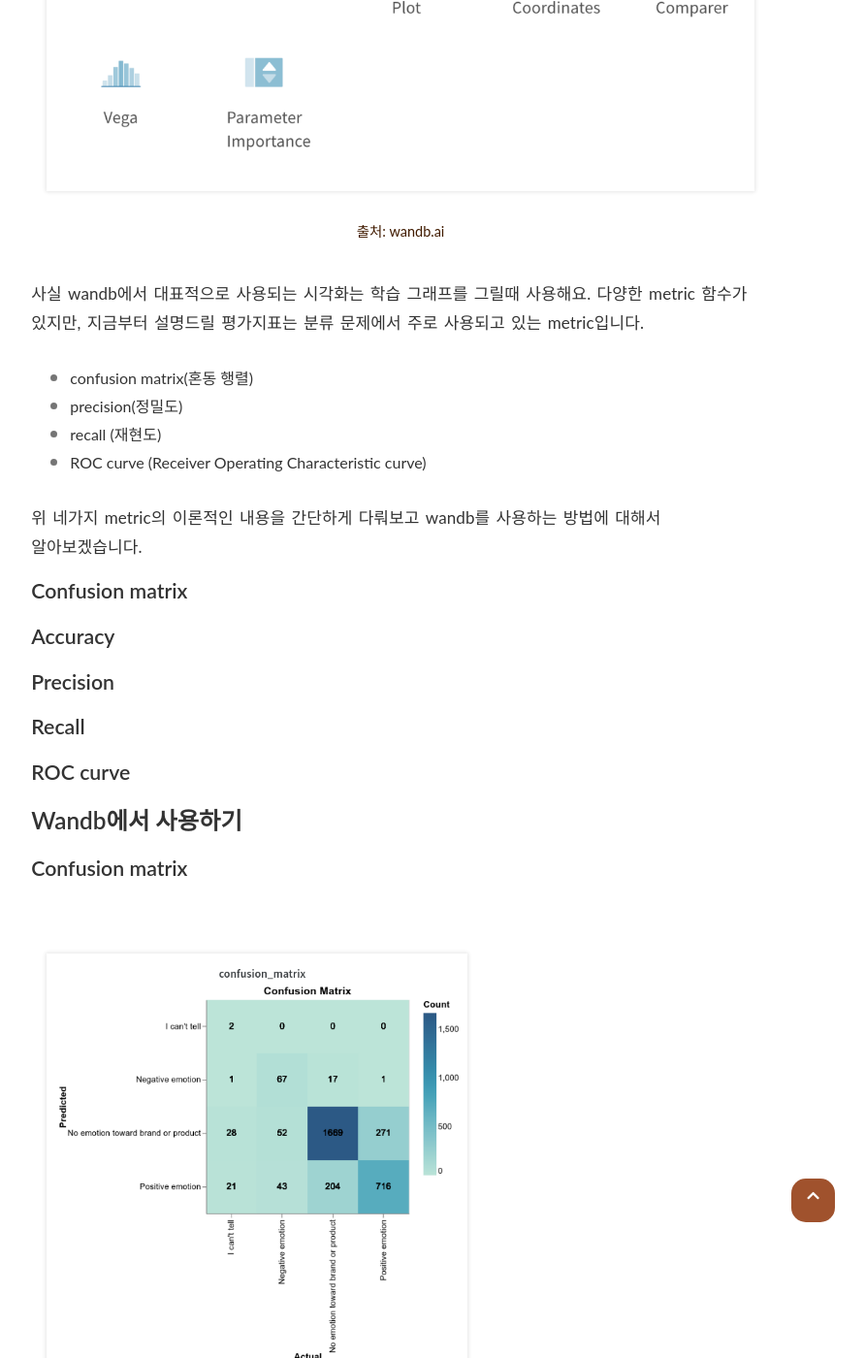
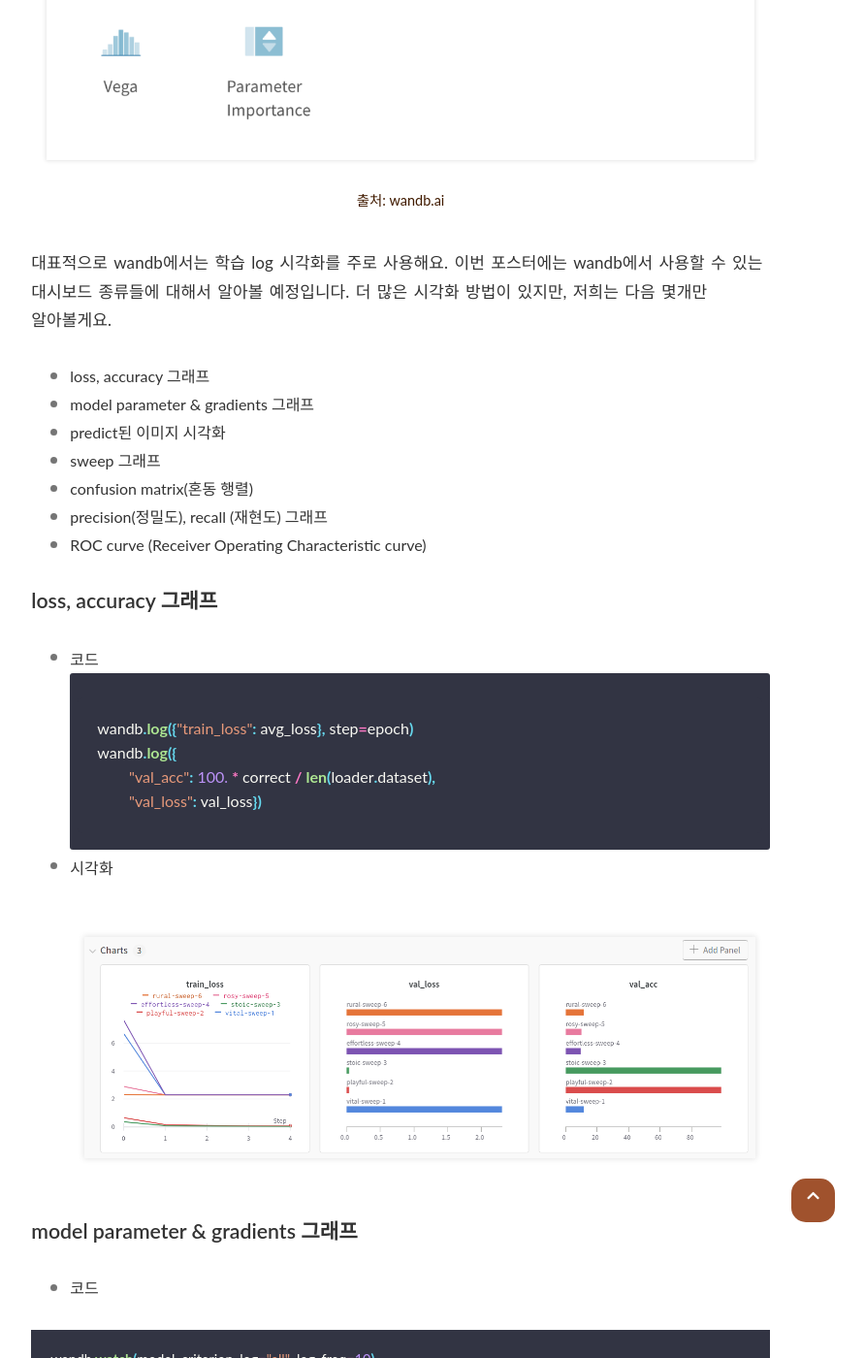
Before and after one commit to PEBpung/PEBpung.github.io, a Jekyll site: the page built from _posts/2021-10-17-WandB-3.md, in a window 1280 px wide and 1400 px high, scrolled down 1040 px. Shown: the whole window at 97% size, without its empty margins (227-1119 px from the left). Built offline with Jekyll 4.4.1, drawn with Linux system fonts in a browser that asks for light colours; nearby versions of some CDN libraries; some web fonts are replaced; comment, search, counter and statistics services are not loaded; some of the changed text lies outside the part shown.

Commit message:
[Update] wandb-3

````diff
--- a/_posts/2021-10-17-WandB-3.md
+++ b/_posts/2021-10-17-WandB-3.md
@@ -1,6 +1,6 @@
 ---
 layout: post
-title: "3. ROC, PR curves와 Confusion Matrices 시각화하기 (feat. WandB)"
+title: "3. WandB의 다양한 시각화방법 (feat. Confusion Matrices)"
 subtitle : WandB-3
 tags: [WandB]
 categories: WandB
@@ -9,7 +9,7 @@
 typora-root-url: ../
 ---
 
-> WandB를 이용해서 ROC, PR curves와 Confusion Matrices를 시각화 해주는 방법입니다.
+> WandB를 이용해서 ROC, PR curves와 Confusion Matrices등 다양한 시각화 방법을 알아 보겠습니다.
 
  [![image-20211017235128747](/assets/github.svg)](https://github.com/PEBpung/WandB-Tutorial/blob/master/3.metric/wandb_log_roc_pr_cm.ipynb)   [![Open In Colab](https://colab.research.google.com/assets/colab-badge.svg)](https://colab.research.google.com/github/PEBpung/WandB-Tutorial/blob/master/3.metric/wandb_log_roc_pr_cm.ipynb)
 
@@ -23,41 +23,121 @@
 
 ## 다양한 시각화 방법
 
+---
+
+
+
 <figure>
     <center><img src="/assets/image-20211018002140616.png" alt="image-20211018002140616" style="zoom:67%;" /></center>
     <center><figcaption>출처: wandb.ai </figcaption></center>
 </figure>
 
 
-사실 wandb에서 대표적으로 사용되는 시각화는 학습 그래프를 그릴때 사용해요. 다양한 metric 함수가 있지만, 지금부터 설명드릴 평가지표는 분류 문제에서 주로 사용되고 있는 metric입니다.
+대표적으로 wandb에서는 학습 log 시각화를 주로 사용해요. 이번 포스터에는 wandb에서 사용할 수 있는 대시보드 종류들에 대해서 알아볼 예정입니다. 더 많은 시각화 방법이 있지만, 저희는 다음 몇개만 알아볼게요.
 
+- loss, accuracy 그래프
+- model parameter & gradients 그래프
+- predict된 이미지 시각화
+- sweep 그래프
 - confusion matrix(혼동 행렬)
-- precision(정밀도)
-- recall (재현도)
+- precision(정밀도), recall (재현도) 그래프
 - ROC curve (Receiver Operating Characteristic curve)
 
-위 네가지 metric의 이론적인 내용을 간단하게 다뤄보고 wandb를 사용하는 방법에 대해서 알아보겠습니다.
+
+
+### loss, accuracy 그래프
+
+- 코드
+
+  ```python
+  wandb.log({"train_loss": avg_loss}, step=epoch)
+  wandb.log({
+          "val_acc": 100. * correct / len(loader.dataset),
+          "val_loss": val_loss})
+  ```
+
+
+
+- 시각화
+
+  ![image-20211103140931686](/assets/image-20211103140931686.png)
+
+### model parameter & gradients 그래프
+
+- 코드
+
+```python
+wandb.watch(model, criterion, log="all", log_freq=10)
+```
+
+- 시각화
+
+  ![image-20211103140307694](/assets/image-20211103140307694.png)
+
+### sweep 그래프
+
+- 코드
+
+```python
+sweep_id = wandb.sweep(sweep_config, project="project_name", entity='wandb_id')
+wandb.agent(sweep_id, run_sweeep, count=6)
+```
+
+- 시각화
+
+  ![image-20211103140337772](/assets/image-20211103140337772.png)
+
+
+
+## 분류 성능 평가지표 시각화
+
+---
+
+confusion matrix, precision, recall, ROC curve는 주로 분류 문제에서 주로 사용되는 metric입니다. 의료 영상을 분류할 때도 자주 사용되는 평가 지표입니다. 다음 3가지 방법에 대한 시각화 코드도 알고 있다면 유용하게 사용될 것입니다.
+
+### ROC curve
+
+- 코드
+
+```python
+wandb.log({'roc': wandb.plots.ROC(y_test, y_prob_pred, cnb.classes_)})
+
+```
+
+- 시각화
+
+  ![image-20211103141205752](/assets/image-20211103141205752.png)
 
 ### Confusion matrix
 
-### Accuracy
+- 코드
 
-### Precision
+```python
+wandb.sklearn.plot_confusion_matrix(y_test, y_pred, labels=classes_name)
+```
 
-### Recall
+- 시각화
 
-### ROC curve
+  <img src="/assets/image-20211019090855433.png" alt="image-20211019090855433" style="zoom:67%;" />
 
+- 코드
 
+```python
+wandb.log({"Confusion Matrix" : wandb.plot.confusion_matrix(preds=best_all_preds, y_true=best_all_labels, class_names=classes_name)})
+```
 
-## Wandb에서 사용하기
+- 시각화
 
-### Confusion matrix
-
-<img src="/assets/image-20211019090855433.png" alt="image-20211019090855433" style="zoom:67%;" />
+  ![image-20211103141849146](/assets/image-20211103141849146.png)
 
 ### Precision-Recall
 
-<img src="/assets/image-20211019090938815.png" alt="image-20211019090938815" style="zoom: 33%;" />
+- 코드
 
-### ROC curve
+```python
+wandb.log({'pr': wandb.plots.precision_recall(y_test, y_prob_pred, cnb.classes_)})
+```
+
+- 시각화
+
+  <img src="/assets/image-20211019090938815.png" alt="image-20211019090938815" style="zoom: 33%;" />
````
Also changed, not shown: assets/image-20211103134954660.png (added), assets/image-20211103135517280.png (added), assets/image-20211103140307694.png (added), assets/image-20211103140337772.png (added), assets/image-20211103140931686.png (added), assets/image-20211103141205752.png (added), assets/image-20211103141849146.png (added).
